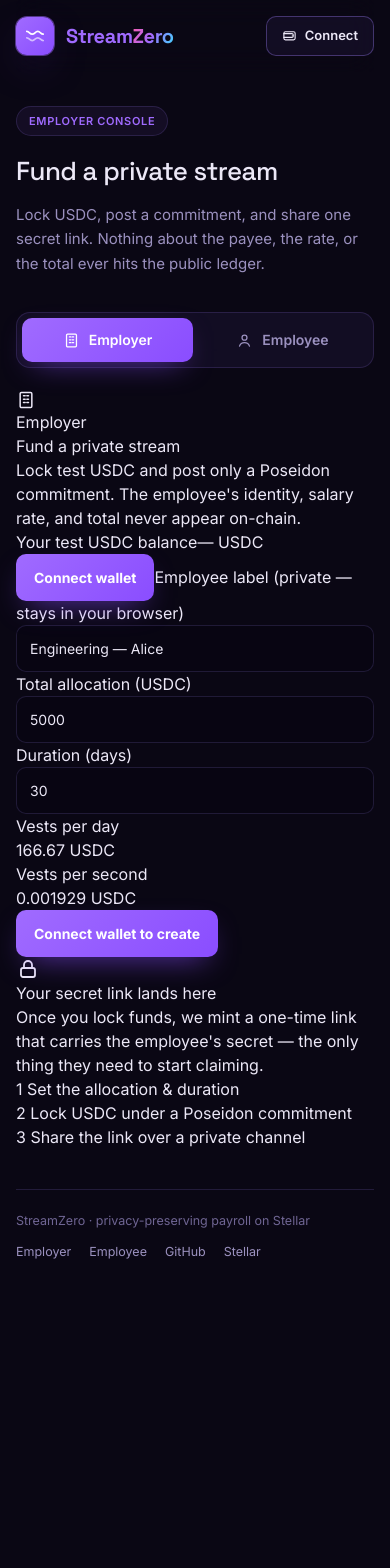
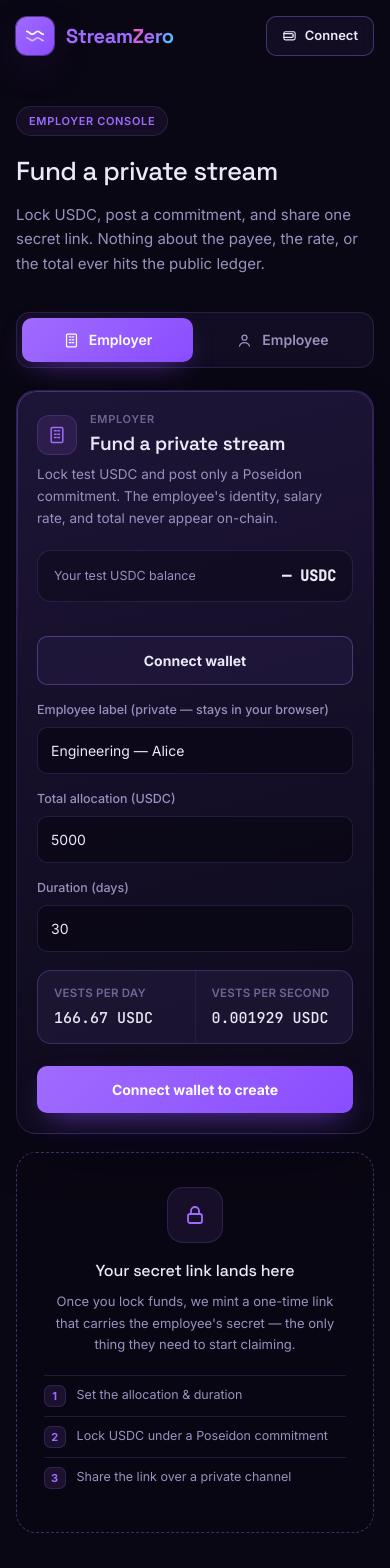
Before and after one commit to ayoubbuoya/stream-zero, a Next.js app in the folder frontend/: page /employer in a window 390 px wide. Shown: the top 1568 px of the page. Before the commit the page ends 1358 px from the top, so only its background shows below. Built offline with nearby package versions, Linux system fonts and the light colour scheme; what @stellar/stellar-sdk would draw is missing.

Commit message:
feat: enhance layout and styling for EmployerDashboard; integrate Tailwind CSS utilities for improved design

```diff
--- a/frontend/src/components/EmployeeDashboard.tsx
+++ b/frontend/src/components/EmployeeDashboard.tsx
@@ -23,6 +23,16 @@
   depositBase: bigint;
   withdrawnBase: bigint;
 }
+
+// Shared atoms — Tailwind utilities composed into named pieces.
+const card = "surface animate-rise rounded-lg p-5 sm:p-[26px]";
+const cardIcon =
+  "grid h-10 w-10 shrink-0 place-items-center rounded-[12px] border border-border bg-violet/[0.12] text-violet";
+const cardEyebrow = "mb-0.5 text-[11px] font-semibold uppercase tracking-[0.06em] text-faint";
+const cardTitle = "m-0 font-display text-[19px] font-semibold tracking-[-0.01em]";
+const fieldLabel = "mb-[7px] mt-4 block text-[12.5px] font-medium text-muted";
+const cellKey = "text-[11.5px] font-semibold uppercase tracking-[0.02em] text-faint";
+const cellVal = "mt-[5px] font-mono text-[15px] font-medium tabular-nums";
 
 export default function EmployeeDashboard() {
   const { address, connect: onConnect } = useWallet();
@@ -200,91 +210,104 @@
   const claimableNow = claimableBase < 0n ? 0n : claimableBase;
 
   return (
-    <div className="dash">
-      <div className="dash-main">
-      <div className="card">
-        <div className="card-head">
-          <span className="card-icon">
+    <div className="grid grid-cols-1 items-start gap-[18px] min-[880px]:grid-cols-2">
+      <div>
+        <div className={card}>
+          <div className="mb-1.5 flex items-center gap-[13px]">
+            <span className={cardIcon}>
               <KeyIcon size={20} />
             </span>
             <div>
-            <div className="eyebrow-sm">Employee</div>
-            <h2>Access your stream</h2>
+              <div className={cardEyebrow}>Employee</div>
+              <h2 className={cardTitle}>Access your stream</h2>
             </div>
           </div>
-        <p className="hint">
+          <p className="mb-5 mt-1 text-[13.5px] leading-relaxed text-muted">
             Paste the secret link your employer sent (or open it directly). Your secret never leaves
             this browser.
           </p>
-        <label>Secret link</label>
+          <label className={fieldLabel}>Secret link</label>
           <textarea
             value={linkText}
             onChange={(e) => setLinkText(e.target.value)}
             placeholder="https://…/?s=…"
           />
-        <button className="btn full" onClick={() => load(linkText)} disabled={busy}>
+          <button className="btn mt-[18px] w-full" onClick={() => load(linkText)} disabled={busy}>
             <UserIcon size={16} /> Load stream
           </button>
           {err && !loaded && (
-          <div className="status err">
+            <div className="mt-4 flex items-start gap-[9px] rounded-sm border border-danger/40 bg-danger/[0.07] px-3.5 py-3 text-[13px] leading-[1.5] text-danger [&>svg]:mt-px [&>svg]:shrink-0">
               <AlertIcon size={16} /> {err}
             </div>
           )}
         </div>
       </div>
 
-      <div className="dash-aside">
+      <div className="min-[880px]:sticky min-[880px]:top-[84px]">
         {!loaded ? (
-        <div className="aside-empty">
-          <span className="orb">
+          <div className="relative rounded-lg border border-dashed border-border-strong bg-[rgba(8,5,18,0.25)] px-[26px] py-[34px] text-center">
+            <span className="mx-auto mb-4 grid h-14 w-14 place-items-center rounded-2xl border border-border bg-violet/10 text-violet">
               <BoltIcon size={24} />
             </span>
-          <h3>Your stream appears here</h3>
-          <p>
+            <h3 className="mb-2 mt-0 font-display text-base tracking-[-0.01em]">
+              Your stream appears here
+            </h3>
+            <p className="m-0 mx-auto max-w-[34ch] text-[13px] leading-relaxed text-muted">
               Load a secret link and you&apos;ll watch your balance vest live — then withdraw with a
               proof built right here in your browser.
             </p>
-          <ul className="mini-steps">
-            <li>
-              <span>1</span> Paste the link your employer sent you
+            <ul className="mx-auto mt-5 max-w-[30ch] list-none p-0 text-left">
+              {[
+                "Paste the link your employer sent you",
+                "Watch it vest, second by second",
+                "Prove & withdraw — nothing else leaks",
+              ].map((t, i) => (
+                <li
+                  key={t}
+                  className="flex items-center gap-[11px] border-t border-border py-[9px] text-[12.5px] text-muted"
+                >
+                  <span className="grid h-[22px] w-[22px] shrink-0 place-items-center rounded-[7px] border border-border bg-violet/[0.12] text-[11px] font-bold text-violet">
+                    {i + 1}
+                  </span>
+                  {t}
                 </li>
-            <li>
-              <span>2</span> Watch it vest, second by second
-            </li>
-            <li>
-              <span>3</span> Prove &amp; withdraw — nothing else leaks
-            </li>
+              ))}
             </ul>
           </div>
         ) : (
-        <div className="card">
-          <div className="card-head">
-            <span className="card-icon">
+          <div className={card}>
+            <div className="mb-1.5 flex items-center gap-[13px]">
+              <span className={cardIcon}>
                 <BoltIcon size={20} />
               </span>
               <div>
-              <div className="eyebrow-sm">Live stream</div>
-              <h2>{loaded.secret.label || "Your stream"}</h2>
+                <div className={cardEyebrow}>Live stream</div>
+                <h2 className={cardTitle}>{loaded.secret.label || "Your stream"}</h2>
               </div>
             </div>
 
-          <div className="hero-stat">
-            <span className="cap">
+            <div className="mb-[18px] mt-1.5">
+              <span className="mb-2 inline-flex items-center gap-2 text-xs text-muted">
                 <span className="live-dot" /> Claimable right now
               </span>
-            <div className="big">
+              <div className="font-display text-[clamp(40px,9vw,56px)] font-bold leading-none tracking-[-0.03em] tabular-nums text-grad">
                 {fromBaseUnits(claimableNow).toLocaleString(undefined, {
                   maximumFractionDigits: 7,
                 })}
-              <span className="unit">USDC available to withdraw</span>
+                <span className="mt-2.5 block font-sans text-[13px] font-medium tracking-normal text-muted [-webkit-text-fill-color:var(--muted)]">
+                  USDC available to withdraw
+                </span>
               </div>
             </div>
 
-          <div className="progress">
-            <div className="track">
-              <div className="fill" style={{ width: `${vestedPct}%` }} />
+            <div className="mb-0.5 mt-[18px]">
+              <div className="h-[9px] overflow-hidden rounded-full border border-border bg-[rgba(8,5,18,0.6)]">
+                <div
+                  className="shimmer-fill h-full rounded-full transition-[width] duration-500"
+                  style={{ width: `${vestedPct}%` }}
+                />
               </div>
-            <div className="legend">
+              <div className="mt-2 flex justify-between text-[11.5px] tabular-nums text-faint">
                 <span>{vestedPct.toFixed(2)}% vested</span>
                 <span>
                   {fromBaseUnits(vested).toLocaleString()} /{" "}
@@ -293,32 +316,32 @@
               </div>
             </div>
 
-          <div className="metric-grid">
-            <div className="cell">
-              <div className="k">Total vested</div>
-              <div className="v">{fromBaseUnits(vested).toLocaleString()} USDC</div>
+            <div className="my-[18px] mb-1 grid grid-cols-2 gap-px overflow-hidden rounded-[14px] border border-border bg-border">
+              <div className="bg-[rgba(8,5,18,0.35)] px-4 py-3.5">
+                <div className={cellKey}>Total vested</div>
+                <div className={cellVal}>{fromBaseUnits(vested).toLocaleString()} USDC</div>
               </div>
-            <div className="cell">
-              <div className="k">Already withdrawn</div>
-              <div className="v">
+              <div className="bg-[rgba(8,5,18,0.35)] px-4 py-3.5">
+                <div className={cellKey}>Already withdrawn</div>
+                <div className={cellVal}>
                   {fromBaseUnits(loaded.withdrawnBase).toLocaleString()} USDC
                 </div>
               </div>
-            <div className="cell">
-              <div className="k">Stream total</div>
-              <div className="v">
+              <div className="bg-[rgba(8,5,18,0.35)] px-4 py-3.5">
+                <div className={cellKey}>Stream total</div>
+                <div className={cellVal}>
                   {fromBaseUnits(loaded.depositBase).toLocaleString()} USDC
                 </div>
               </div>
-            <div className="cell">
-              <div className="k">Remaining</div>
-              <div className="v">
+              <div className="bg-[rgba(8,5,18,0.35)] px-4 py-3.5">
+                <div className={cellKey}>Remaining</div>
+                <div className={cellVal}>
                   {fromBaseUnits(loaded.depositBase - vested).toLocaleString()} USDC
                 </div>
               </div>
             </div>
 
-          <label>Amount to withdraw (blank = all claimable)</label>
+            <label className={fieldLabel}>Amount to withdraw (blank = all claimable)</label>
             <input
               type="number"
               value={withdrawWhole}
@@ -328,7 +351,7 @@
               }
             />
 
-          <button className="btn full" onClick={withdraw} disabled={busy}>
+            <button className="btn mt-[18px] w-full" onClick={withdraw} disabled={busy}>
               {busy ? (
                 <>
                   <span className="spinner" /> Working…
@@ -343,7 +366,7 @@
             </button>
 
             {steps.length > 0 && (
-            <div className="steps">
+              <div className="mt-4 overflow-hidden rounded-[14px] border border-border bg-[rgba(8,5,18,0.35)]">
                 {steps.map((s, i) => {
                   const text = s.replace(/^✓ /, "");
                   const isDone = s.startsWith("✓");
@@ -351,15 +374,19 @@
                   return (
                     <div
                       key={i}
-                    className={`step ${isDone ? "done" : ""} ${isActive ? "active" : ""}`}
+                      className={`flex items-center gap-[11px] border-b border-border px-4 py-[13px] text-[13px] last:border-b-0 ${
+                        isDone ? "text-text" : isActive ? "bg-violet/[0.06] text-text" : "text-muted"
+                      }`}
                     >
-                    <span className="ico">
+                      <span
+                        className={`grid h-5 w-5 shrink-0 place-items-center ${isDone ? "text-ok" : ""}`}
+                      >
                         {isDone ? (
                           <CheckIcon size={16} />
                         ) : isActive ? (
                           <span className="spinner" />
                         ) : (
-                        <span style={{ opacity: 0.4 }}>○</span>
+                          <span className="opacity-40">○</span>
                         )}
                       </span>
                       {text}
@@ -369,22 +396,22 @@
               </div>
             )}
             {done && (
-            <div className="status ok">
+              <div className="mt-4 flex items-start gap-[9px] rounded-sm border border-ok/40 bg-ok/[0.07] px-3.5 py-3 text-[13px] leading-[1.5] text-ok [&>svg]:mt-px [&>svg]:shrink-0">
                 <CheckIcon size={16} /> {done}
               </div>
             )}
             {err && (
-            <div className="status err">
+              <div className="mt-4 flex items-start gap-[9px] rounded-sm border border-danger/40 bg-danger/[0.07] px-3.5 py-3 text-[13px] leading-[1.5] text-danger [&>svg]:mt-px [&>svg]:shrink-0">
                 <AlertIcon size={16} /> {err}
               </div>
             )}
 
-          <div className="observer">
+            <div className="mt-[18px] flex gap-[11px] rounded-[14px] border border-border bg-cyan/[0.04] px-4 py-3.5 text-[12.5px] leading-relaxed text-muted [&>svg]:mt-px [&>svg]:shrink-0 [&>svg]:text-cyan">
               <EyeOffIcon size={16} />
               <span>
                 The proof reveals nothing but its own validity. The ledger records that a valid
-              withdrawal occurred — not your rate, your total, or that this payment is linked to the
-              employer&apos;s stream.
+                withdrawal occurred — not your rate, your total, or that this payment is linked to
+                the employer&apos;s stream.
               </span>
             </div>
           </div>
--- a/frontend/src/components/EmployerDashboard.tsx
+++ b/frontend/src/components/EmployerDashboard.tsx
@@ -16,6 +16,16 @@
   AlertIcon,
   WalletIcon,
 } from "@/components/icons";
+
+// Shared atoms — Tailwind utilities composed into named pieces.
+const card = "surface animate-rise rounded-lg p-5 sm:p-[26px]";
+const cardIcon =
+  "grid h-10 w-10 shrink-0 place-items-center rounded-[12px] border border-border bg-violet/[0.12] text-violet";
+const cardEyebrow = "mb-0.5 text-[11px] font-semibold uppercase tracking-[0.06em] text-faint";
+const cardTitle = "m-0 font-display text-[19px] font-semibold tracking-[-0.01em]";
+const fieldLabel = "mb-[7px] mt-4 block text-[12.5px] font-medium text-muted";
+const cellKey = "text-[11.5px] font-semibold uppercase tracking-[0.02em] text-faint";
+const cellVal = "mt-[5px] font-mono text-[15px] font-medium tabular-nums";
 
 export default function EmployerDashboard() {
   const { address, connect: onConnect } = useWallet();
@@ -119,30 +129,30 @@
     n.toLocaleString(undefined, { maximumFractionDigits: n < 1 ? 6 : 2 });
 
   return (
-    <div className="dash">
-      <div className="dash-main">
-      <div className="card">
-        <div className="card-head">
-          <span className="card-icon">
+    <div className="grid grid-cols-1 items-start gap-[18px] min-[880px]:grid-cols-2">
+      <div>
+        <div className={card}>
+          <div className="mb-1.5 flex items-center gap-[13px]">
+            <span className={cardIcon}>
               <BuildingIcon size={20} />
             </span>
             <div>
-            <div className="eyebrow-sm">Employer</div>
-            <h2>Fund a private stream</h2>
+              <div className={cardEyebrow}>Employer</div>
+              <h2 className={cardTitle}>Fund a private stream</h2>
             </div>
           </div>
-        <p className="hint">
+          <p className="mb-5 mt-1 text-[13.5px] leading-relaxed text-muted">
             Lock test USDC and post only a Poseidon commitment. The employee&apos;s identity, salary
             rate, and total never appear on-chain.
           </p>
 
-        <div className="stat">
-          <span className="label">Your test USDC balance</span>
-          <span className="value">
+          <div className="mb-4 flex items-center justify-between gap-3 rounded-[14px] border border-border bg-[rgba(8,5,18,0.4)] px-4 py-3.5">
+            <span className="text-[12.5px] text-muted">Your test USDC balance</span>
+            <span className="font-mono text-[15px] font-semibold tabular-nums">
               {balance === null ? "—" : fromBaseUnits(balance).toLocaleString()} USDC
             </span>
           </div>
-        <button className="btn secondary full" onClick={faucet} disabled={!!busy}>
+          <button className="btn btn-secondary mt-[18px] w-full" onClick={faucet} disabled={!!busy}>
             {address ? (
               <>
                 <WalletIcon size={16} /> Get 10,000 test USDC
@@ -152,20 +162,20 @@
             )}
           </button>
 
-        <label>Employee label (private — stays in your browser)</label>
+          <label className={fieldLabel}>Employee label (private — stays in your browser)</label>
           <input value={label} onChange={(e) => setLabel(e.target.value)} />
 
-        <div className="row">
-          <div>
-            <label>Total allocation (USDC)</label>
+          <div className="flex flex-col gap-0 sm:flex-row sm:gap-3.5">
+            <div className="flex-1">
+              <label className={fieldLabel}>Total allocation (USDC)</label>
               <input
                 type="number"
                 value={allocation}
                 onChange={(e) => setAllocation(Number(e.target.value))}
               />
             </div>
-          <div>
-            <label>Duration (days)</label>
+            <div className="flex-1">
+              <label className={fieldLabel}>Duration (days)</label>
               <input
                 type="number"
                 value={days}
@@ -175,19 +185,19 @@
           </div>
 
           {allocation > 0 && days > 0 && (
-          <div className="metric-grid">
-            <div className="cell">
-              <div className="k">Vests per day</div>
-              <div className="v">{fmt(perDay)} USDC</div>
+            <div className="my-[18px] mb-1 grid grid-cols-2 gap-px overflow-hidden rounded-[14px] border border-border bg-border">
+              <div className="bg-[rgba(8,5,18,0.35)] px-4 py-3.5">
+                <div className={cellKey}>Vests per day</div>
+                <div className={cellVal}>{fmt(perDay)} USDC</div>
               </div>
-            <div className="cell">
-              <div className="k">Vests per second</div>
-              <div className="v">{fmt(perSec)} USDC</div>
+              <div className="bg-[rgba(8,5,18,0.35)] px-4 py-3.5">
+                <div className={cellKey}>Vests per second</div>
+                <div className={cellVal}>{fmt(perSec)} USDC</div>
               </div>
             </div>
           )}
 
-        <button className="btn full" onClick={createStream} disabled={!!busy}>
+          <button className="btn mt-[18px] w-full" onClick={createStream} disabled={!!busy}>
             {busy ? (
               <>
                 <span className="spinner" /> {busy}
@@ -202,53 +212,63 @@
           </button>
 
           {err && (
-          <div className="status err">
+            <div className="mt-4 flex items-start gap-[9px] rounded-sm border border-danger/40 bg-danger/[0.07] px-3.5 py-3 text-[13px] leading-[1.5] text-danger [&>svg]:mt-px [&>svg]:shrink-0">
               <AlertIcon size={16} /> {err}
             </div>
           )}
         </div>
       </div>
 
-      <div className="dash-aside">
+      <div className="min-[880px]:sticky min-[880px]:top-[84px]">
         {!link ? (
-        <div className="aside-empty">
-          <span className="orb">
+          <div className="relative rounded-lg border border-dashed border-border-strong bg-[rgba(8,5,18,0.25)] px-[26px] py-[34px] text-center">
+            <span className="mx-auto mb-4 grid h-14 w-14 place-items-center rounded-2xl border border-border bg-violet/10 text-violet">
               <LockIcon size={24} />
             </span>
-          <h3>Your secret link lands here</h3>
-          <p>
+            <h3 className="mb-2 mt-0 font-display text-base tracking-[-0.01em]">
+              Your secret link lands here
+            </h3>
+            <p className="m-0 mx-auto max-w-[34ch] text-[13px] leading-relaxed text-muted">
               Once you lock funds, we mint a one-time link that carries the employee&apos;s secret —
               the only thing they need to start claiming.
             </p>
-          <ul className="mini-steps">
-            <li>
-              <span>1</span> Set the allocation &amp; duration
+            <ul className="mx-auto mt-5 max-w-[30ch] list-none p-0 text-left">
+              {[
+                "Set the allocation & duration",
+                "Lock USDC under a Poseidon commitment",
+                "Share the link over a private channel",
+              ].map((t, i) => (
+                <li
+                  key={t}
+                  className="flex items-center gap-[11px] border-t border-border py-[9px] text-[12.5px] text-muted"
+                >
+                  <span className="grid h-[22px] w-[22px] shrink-0 place-items-center rounded-[7px] border border-border bg-violet/[0.12] text-[11px] font-bold text-violet">
+                    {i + 1}
+                  </span>
+                  {t}
                 </li>
-            <li>
-              <span>2</span> Lock USDC under a Poseidon commitment
-            </li>
-            <li>
-              <span>3</span> Share the link over a private channel
-            </li>
+              ))}
             </ul>
           </div>
         ) : (
-        <div className="card">
-          <div className="card-head">
-            <span className="card-icon" style={{ color: "var(--ok)" }}>
+          <div className={card}>
+            <div className="mb-1.5 flex items-center gap-[13px]">
+              <span className={`${cardIcon} text-ok`}>
                 <CheckIcon size={20} />
               </span>
               <div>
-              <div className="eyebrow-sm">Funded</div>
-              <h2>Stream is live</h2>
+                <div className={cardEyebrow}>Funded</div>
+                <h2 className={cardTitle}>Stream is live</h2>
               </div>
             </div>
-          <p className="hint">
+            <p className="mb-5 mt-1 text-[13.5px] leading-relaxed text-muted">
               Send this secret link to the employee over a private channel. It holds their secret —
               anyone with it can claim the vested funds.
             </p>
-          <div className="mono">{link}</div>
-          <button className="btn secondary full" onClick={copyLink}>
+            <div className="break-all rounded-sm border border-border bg-[rgba(8,5,18,0.7)] p-[13px] font-mono text-xs leading-[1.5] text-cyan">
+              {link}
+            </div>
+            <button className="btn btn-secondary mt-[18px] w-full" onClick={copyLink}>
               {copied ? (
                 <>
                   <CheckIcon size={16} /> Copied to clipboard
@@ -259,7 +279,7 @@
                 </>
               )}
             </button>
-          <div className="observer">
+            <div className="mt-[18px] flex gap-[11px] rounded-[14px] border border-border bg-cyan/[0.04] px-4 py-3.5 text-[12.5px] leading-relaxed text-muted [&>svg]:mt-px [&>svg]:shrink-0 [&>svg]:text-cyan">
               <EyeOffIcon size={16} />
               <span>
                 On the public ledger an observer sees only that funds were locked under an opaque
```
Lines whose indentation alone changed are shown as unchanged.
